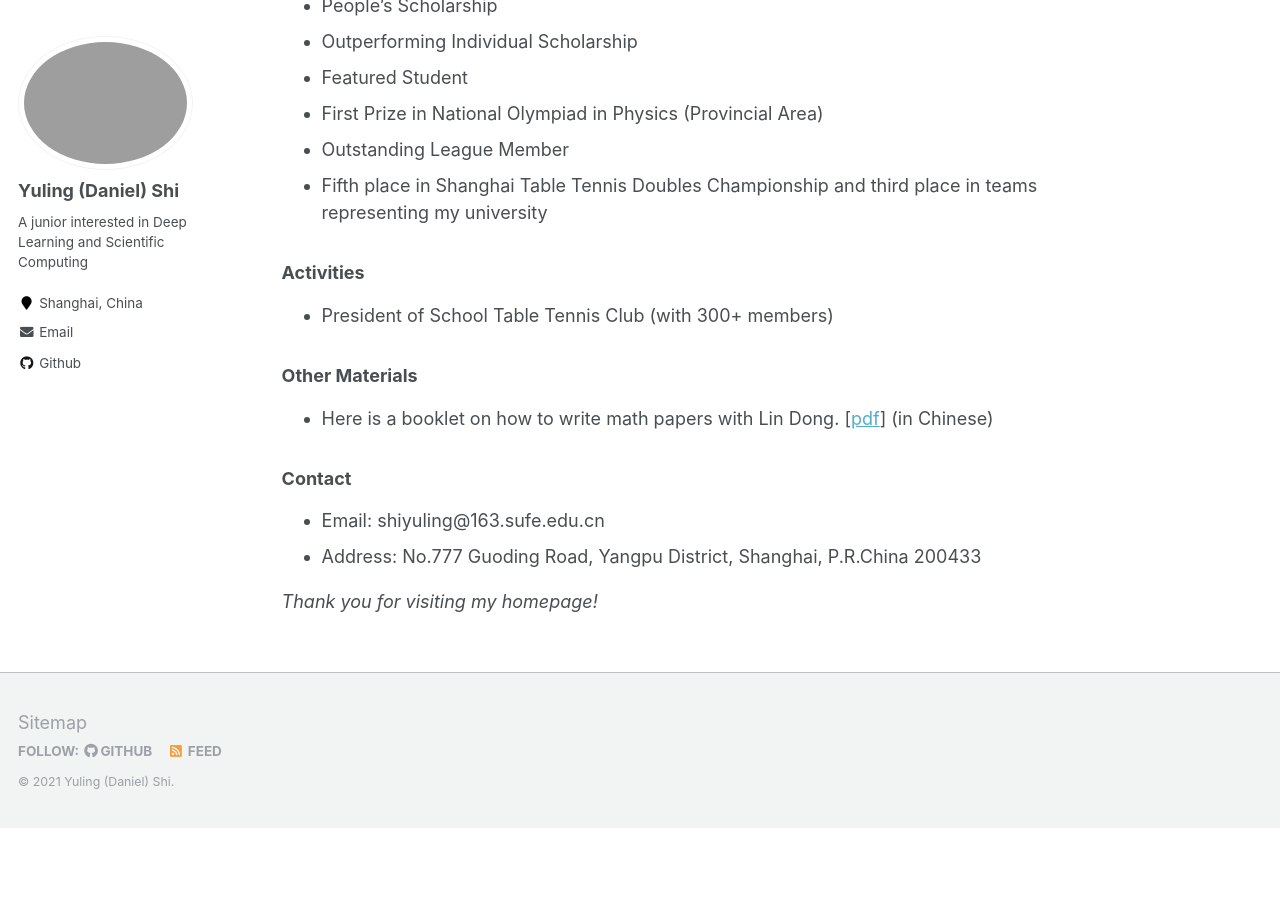
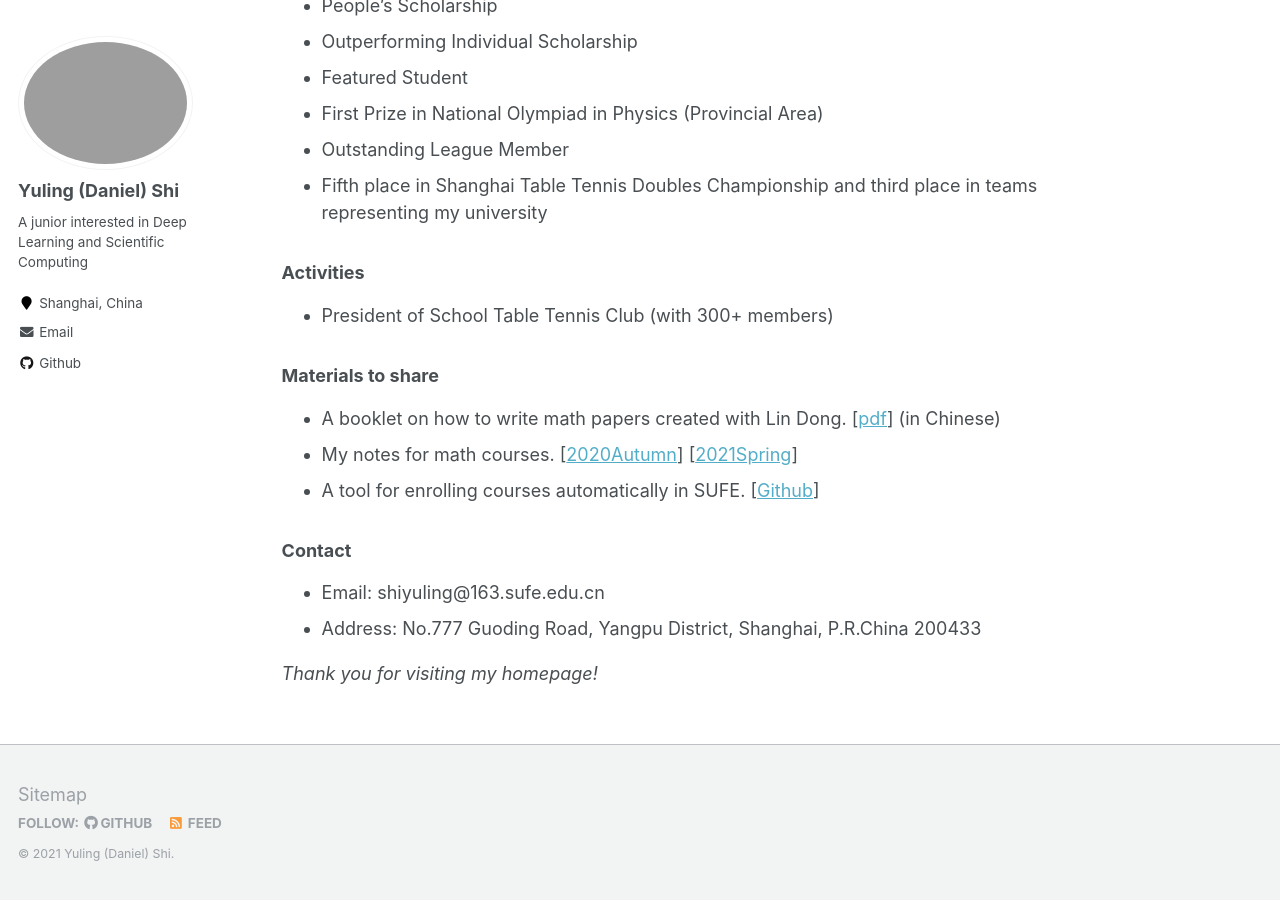
Before and after one commit to YerbaSite/YerbaSite.github.io, a Jekyll site: the page built from _pages/about.md, in a window 1280 px wide and 900 px high, scrolled down 958 px. Built offline with Jekyll 4.4.1, drawn with Linux system fonts in a browser that asks for light colours; before the commit the page ends 1786 px from its top, so only the background shows below that.

Commit message:
Worked: update url and other materials

```diff
--- a/_pages/about.md
+++ b/_pages/about.md
@@ -42,9 +42,11 @@ My CV is available [here](https://raw.githubusercontent.com/YerbaPage/Resume/mas
 
 - President of School Table Tennis Club (with 300+ members)
 
-### Other Materials
+### Materials to share
 
-- Here is a booklet on how to write math papers with Lin Dong. [[pdf](https://github.com/YerbaPage/WritingMath/blob/main/paper.pdf)] (in Chinese)
+- A booklet on how to write math papers created with Lin Dong. [[pdf](https://raw.githubusercontent.com/YerbaPage/WritingMath/main/paper.pdf)] (in Chinese)
+- My notes for math courses. [[2020Autumn](https://github.com/YerbaPage/2021_Spring_Notes)] [[2021Spring](https://github.com/YerbaPage/2021_Spring_Notes)]
+- A tool for enrolling courses automatically in SUFE. [[Github](https://github.com/YerbaPage/SUFE_Course_selection)]
 
 ### Contact
 
```
